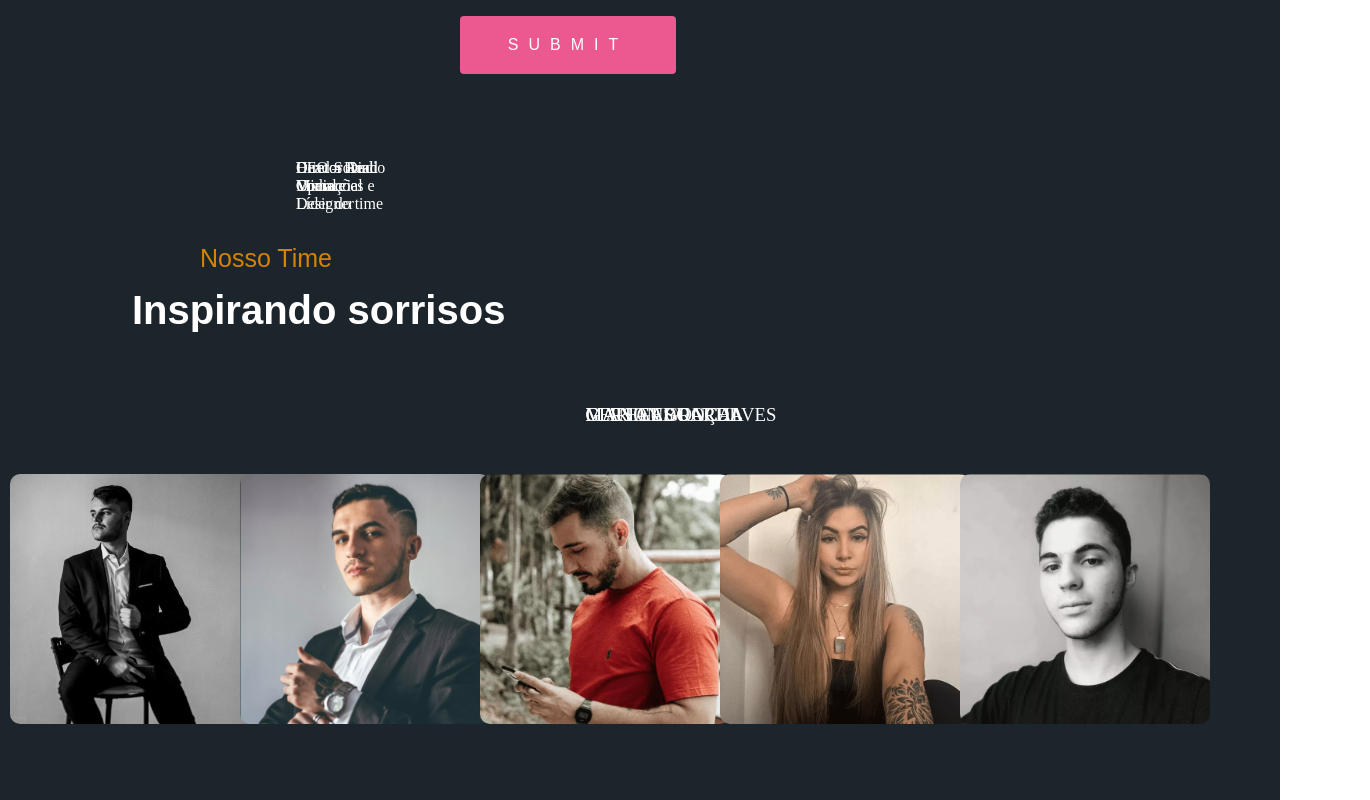
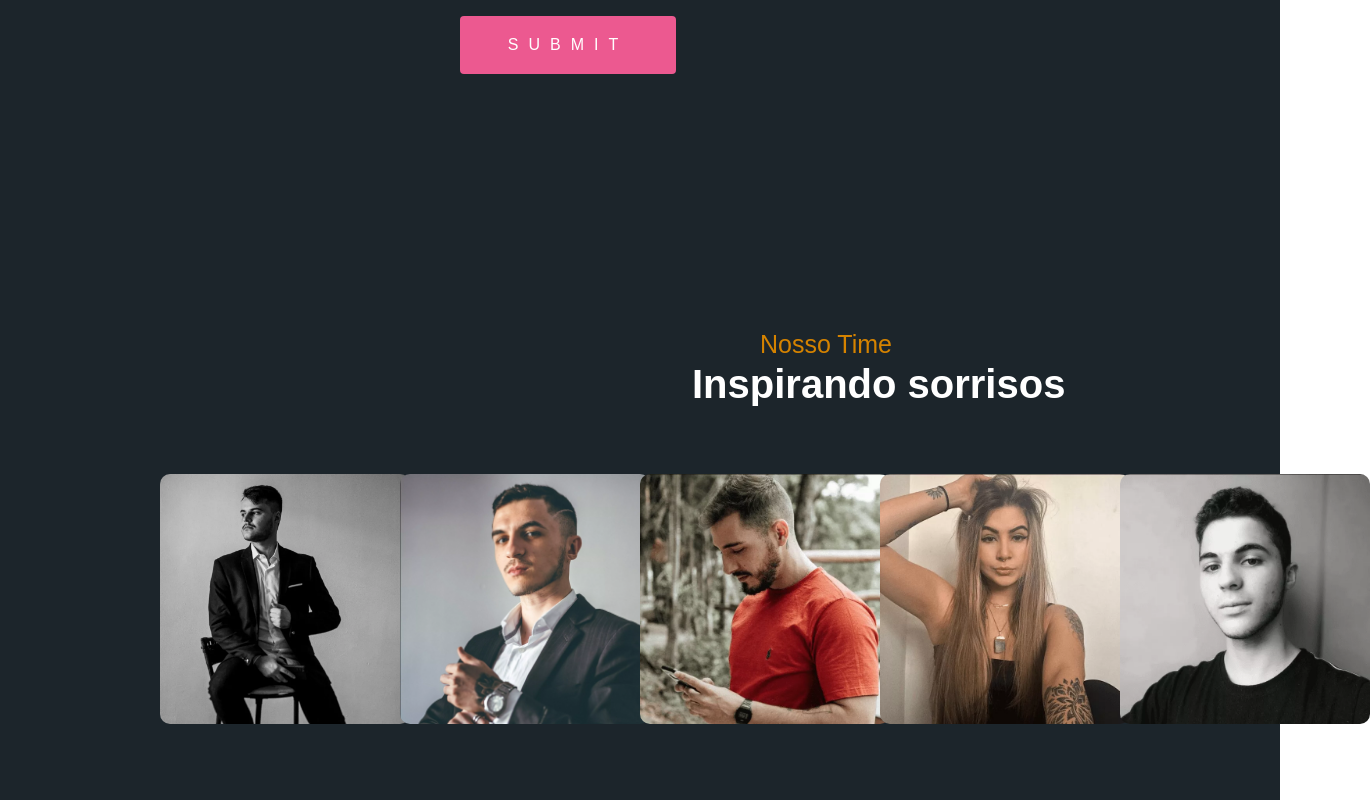
Before and after one commit to correaa1/AgenciaRossProject, a React (Vite) app: page / in a window 1280 px wide. Shown: the part 1460-2260 px from the top of the page, 1370 px wide, since content can reach past the window. Built offline with nearby package versions, Linux system fonts and the light colour scheme.

Commit message:
alguns ajustes2

```diff
--- a/src/pages/Home/index.jsx
+++ b/src/pages/Home/index.jsx
@@ -22,24 +22,22 @@ return(
     <Form/>
     </div>
       <div className="containerEquipe">
+        <div className='containerEquipeText'>
       <h3 className='textTime'>Nosso Time</h3>
         <h2 className='textTime'>Inspirando sorrisos </h2>
+        </div>
+  <div className="card">
 
-  <div className="card">
-    <h3 className="title">MATHEUS ROCHA</h3>
-    <h4 className='title'>Diretor De Operações e Líder do time</h4>
     <div className="imgEquipeR">
     </div>
   </div>
   <div className="card">
-    <h3 className="title"> GERSON GONÇALVES</h3>
-    <h4 className="title">CEO – Head Comercial</h4>
+
     <div className="imgEquipeG">
   </div></div>
 
   <div className="card">
-  <h3 className='title'>GIAN GABOARDI</h3>
-  <h4 className="title">Diretor Audio Visual</h4>
+
     <div className="imgEquipeJ">
     </div>
   </div>
@@ -50,8 +48,6 @@ return(
     </div>
   </div>
   <div className="card">
-    <h3 className='title'>MARIA EDUARDA</h3>
-    <h4 className="title">Head Social Midia e Designer</h4>
     <div className="imgEquipeM">
     </div>
   </div>
--- a/src/pages/Home/styles.scss
+++ b/src/pages/Home/styles.scss
@@ -83,6 +83,15 @@
   display: flex;
   flex-direction: row;
   background-color: #1c252b;
+
+}
+.containerEquipeText{
+  position: relative;
+ left:70vh;
+ top:-50vh;
+ display: flex;
+ align-items: center;
+ justify-content: center;
 }
 h3.textTime{
   color: #d58300;
@@ -132,7 +141,7 @@ h4.title {
   border-radius: 10px;
   height:250px;
   width: 250px;
-  left:10px
+  left:20vh
 
 
 }
@@ -144,7 +153,7 @@ h4.title {
   border-radius: 10px;
   height:250px;
   width: 250px;
-  left: 30vh;
+  left: 50vh;
 
 }
 .imgEquipeJ {
@@ -155,7 +164,7 @@ h4.title {
   border-radius: 10px;
   height:250px;
   width: 250px;
-  left: 60vh;
+  left: 80vh;
 }
 .imgEquipeE {
   position: absolute;
@@ -165,7 +174,7 @@ h4.title {
   border-radius: 10px;
   height:250px;
   width: 250px;
-  left: 90vh;
+  left: 110vh;
 
 }
 .imgEquipeM {
@@ -176,7 +185,7 @@ h4.title {
   border-radius: 10px;
   height:250px;
   width: 250px;
-  left: 120vh;
+  left: 140vh;
 
 }
   h4.title{
```
